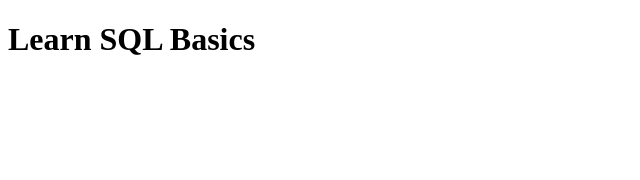
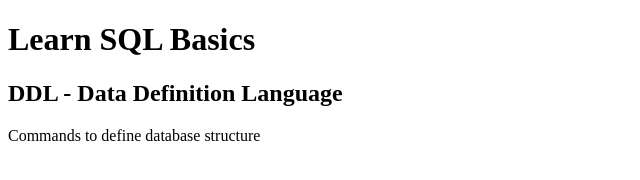
Before and after one commit to Magic-Requiem/SQL_MindMap, a plain HTML site: page index.html in a window 1280 px wide. Shown: the whole page, without its empty margins (0-640 px from the left). Drawn offline with Linux system fonts and the light colour scheme.

Commit message:
Add 1st category DDL

```diff
--- a/index.html
+++ b/index.html
@@ -4,4 +4,8 @@
   <title>SQL Mindmap</title>
 </head>
   <h1>Learn SQL Basics</h1>
+  <div class = "Category">
+    <h2>DDL - Data Definition Language</h2>
+    <p>Commands to define database structure</p>
+  </div>
 </html>
```
